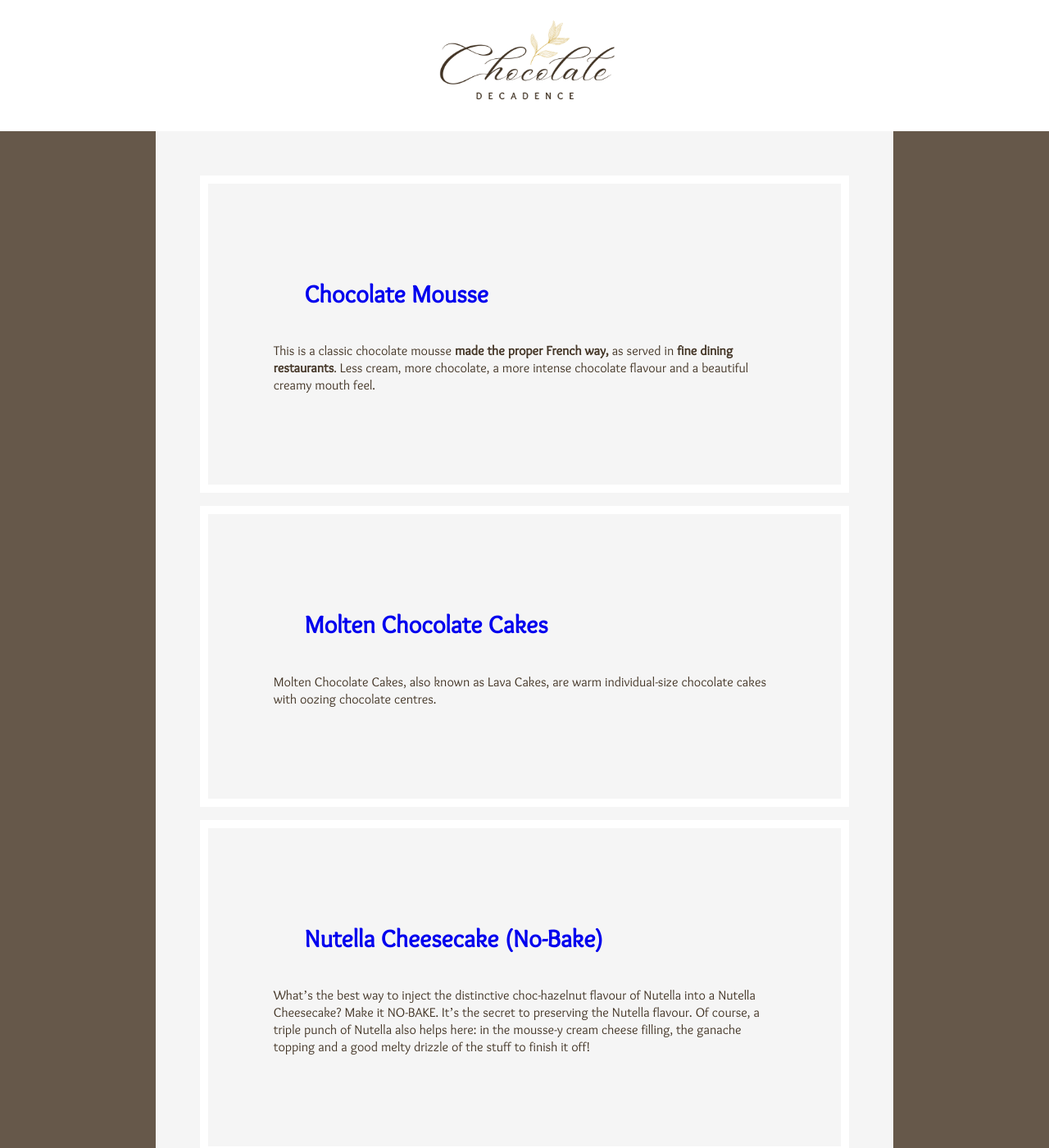
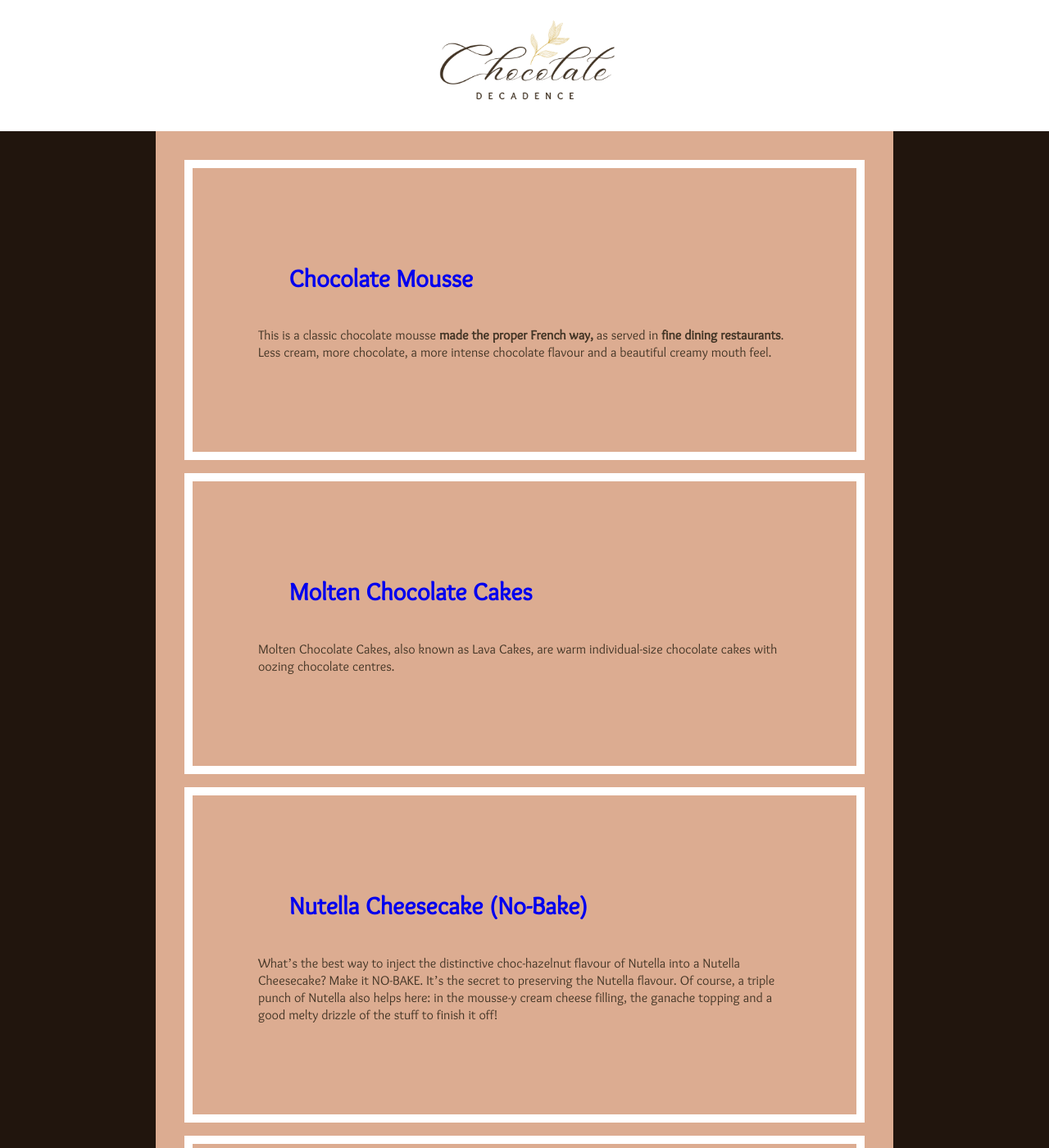
Before and after one commit to nicoleanncarter/recipes, a Jekyll site: the page built from pages/recipelisting.md, in a window 1280 px wide and 1400 px high. Shown: the whole window at 82% size. Built offline with Jekyll 4.4.1, drawn with Linux system fonts in a browser that asks for light colours.

Commit message:
Update recipes.css

```diff
--- a/styles/recipes.css
+++ b/styles/recipes.css
@@ -26,15 +26,15 @@ html {
 main {
   width: 90%;
   max-width: 900px;
-  padding: 1cm;
+  padding: 0.5cm;
   margin: auto;
   margin-bottom: 0em;
-  background-color: whitesmoke;
+  background-color: #dcac91;
   font-family: 'Sukar';
 }
 
 body {
-background-color: #66584a;
+background-color: #21150d;
 margin-top: 10em;
 }
 
@@ -126,7 +126,7 @@ footer {
   bottom: 0;
   height: 10em;
   width: 100%;
-  background-color: #22180e;
+  background-color: white;
   margin-top: -30px;
 }
 
```
